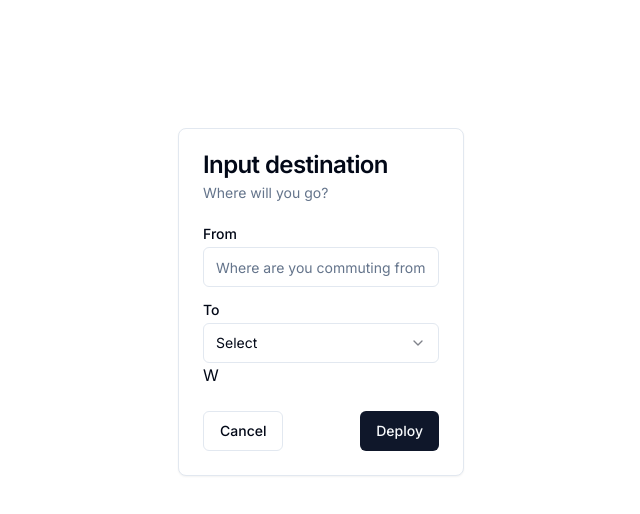
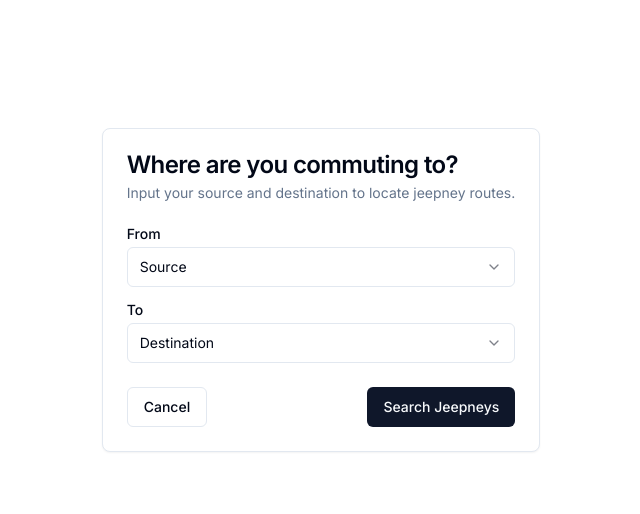
Before and after one commit to 10lite/davao-jeepney-guide, a Next.js app: page /travel in a window 1280 px wide. Shown: the top 514 px of the page, without its empty margins (319-959 px from the left). Built offline with nearby package versions, Linux system fonts and the light colour scheme.

Commit message:
feat: Source/Destination input choices and Button routing

```diff
--- a/app/components/features.tsx
+++ b/app/components/features.tsx
@@ -25,7 +25,7 @@ export default function Features() {
     <section className="w-full flex flex-col gap-6 sm:grid sm:grid-cols-3 justify-center items-center px-6 sm:px-[20%] mb-10 sm:mb-0">
       <h1 className="col-span-3 text-[1.75rem] sm:text-[2.75rem] font-semibold text-center">Features</h1>
       {APP_FEATURES.map((feature, index) => (
-        <Card key={index} className="col-span-1 flex flex-col justify-center items-center p-6">
+        <Card key={index} className="col-span-1 flex flex-col justify-center items-center p-6 min-h-[14.5rem]">
           {feature.icon}
           <CardTitle className="text-xl font-semibold mt-4">{feature.title}</CardTitle>
           <CardContent className="p-0 sm:w-[70%] text-center">{feature.description}</CardContent>
--- a/app/components/hero.tsx
+++ b/app/components/hero.tsx
@@ -1,6 +1,7 @@
 // Components
 import { Button } from "@/components/ui/button";
 import Image from "next/image";
+import Link from "next/link";
 
 export default function Hero() {
   return (
@@ -10,7 +11,9 @@ export default function Hero() {
         <p className="text-lg sm:text-2xl text-center leading-5">
           Optimize your commute experience in Davao City!
         </p>
-        <Button className="text-lg sm:text-xl px-6 sm:h-[3rem] rounded-2xl sm:w-[30%] mt-8">Get Started</Button>
+        <Button className="text-lg sm:text-xl px-6 sm:h-[3rem] rounded-2xl sm:w-[30%] mt-8" asChild>
+          <Link href="/travel">Get Started</Link>
+        </Button>
       </section>
       <Image src="/hero.png" alt="Traveler" width={300} height={300} />
     </header>
--- a/app/travel/page.tsx
+++ b/app/travel/page.tsx
@@ -1,4 +1,5 @@
 // Components
+import Link from "next/link"
 import { Button } from "@/components/ui/button"
 import {
   Card,
@@ -8,7 +9,6 @@ import {
   CardHeader,
   CardTitle,
 } from "@/components/ui/card"
-import { Input } from "@/components/ui/input"
 import { Label } from "@/components/ui/label"
 import {
   Select,
@@ -16,34 +16,70 @@ import {
   SelectItem,
   SelectTrigger,
   SelectValue,
+  SelectGroup,
 } from "@/components/ui/select"
 
 export default function Travel() {
+  const JEEPNEY_STOPS: { value: string, label: string }[] = [
+    { value: "mintal", label: "Mintal" },
+    { value: "toril", label: "Toril" },
+    { value: "sasa", label: "Sasa" },
+    { value: "buhangin", label: "Buhangin" },
+    { value: "matina", label: "Matina" },
+    { value: "bangkal", label: "Bangkal" },
+    { value: "panacan", label: "Panacan" },
+    { value: "agdao", label: "Agdao" },
+    { value: "bajada", label: "Bajada" },
+    { value: "lanang", label: "Lanang" },
+    { value: "cabantian", label: "Cabantian" },
+    { value: "tigatto", label: "Tigatto" },
+    { value: "indangan", label: "Indangan" },
+    { value: "sirawan", label: "Sirawan" },
+    { value: "calinan", label: "Calinan" },
+    { value: "talandang", label: "Talandang" },
+  ]
+
   return (
-    <main className="flex min-h-screen flex-col items-center gap-8 sm:gap-[5rem] sm:pt-[10%]">
+    <main className="flex min-h-screen flex-col items-center gap-8 sm:gap-[5rem] sm:pt-[10%] p-6">
       <Card>
         <CardHeader>
-          <CardTitle>Input destination</CardTitle>
-          <CardDescription>Where will you go?</CardDescription>
+          <CardTitle>Where are you commuting to?</CardTitle>
+          <CardDescription>Input your source and destination to locate jeepney routes.</CardDescription>
         </CardHeader>
         <CardContent>
           <form>
             <div className="grid w-full items-center gap-4">
               <div className="flex flex-col space-y-1.5">
                 <Label htmlFor="from">From</Label>
-                <Input id="from" placeholder="Where are you commuting from?" />
+                <Select>
+                  <SelectTrigger id="framework">
+                    <SelectValue placeholder="Source" />
+                  </SelectTrigger>
+                  <SelectContent position="popper">
+                    <SelectGroup>
+                      {JEEPNEY_STOPS.map((stop) => (
+                        <SelectItem key={stop.value} value={stop.value}>
+                          {stop.label}
+                        </SelectItem>
+                      ))}
+                    </SelectGroup>
+                  </SelectContent>
+                </Select>
               </div>
               <div className="flex flex-col space-y-1.5">
                 <Label htmlFor="to">To</Label>
                 <Select>
                   <SelectTrigger id="framework">
-                    <SelectValue placeholder="Select" />
-                  </SelectTrigger>W
+                    <SelectValue placeholder="Destination" />
+                  </SelectTrigger>
                   <SelectContent position="popper">
-                    <SelectItem value="next">Next.js</SelectItem>
-                    <SelectItem value="sveltekit">SvelteKit</SelectItem>
-                    <SelectItem value="astro">Astro</SelectItem>
-                    <SelectItem value="nuxt">Nuxt.js</SelectItem>
+                    <SelectGroup>
+                      {JEEPNEY_STOPS.map((stop) => (
+                        <SelectItem key={stop.value} value={stop.value}>
+                          {stop.label}
+                        </SelectItem>
+                      ))}
+                    </SelectGroup>
                   </SelectContent>
                 </Select>
               </div>
@@ -51,8 +87,10 @@ export default function Travel() {
           </form>
         </CardContent>
         <CardFooter className="flex justify-between">
-          <Button variant="outline">Cancel</Button>
-          <Button>Deploy</Button>
+          <Button variant="outline" asChild>
+            <Link href="/">Cancel</Link>
+          </Button>
+          <Button>Search Jeepneys</Button>
         </CardFooter>
       </Card>
     </main>
```
